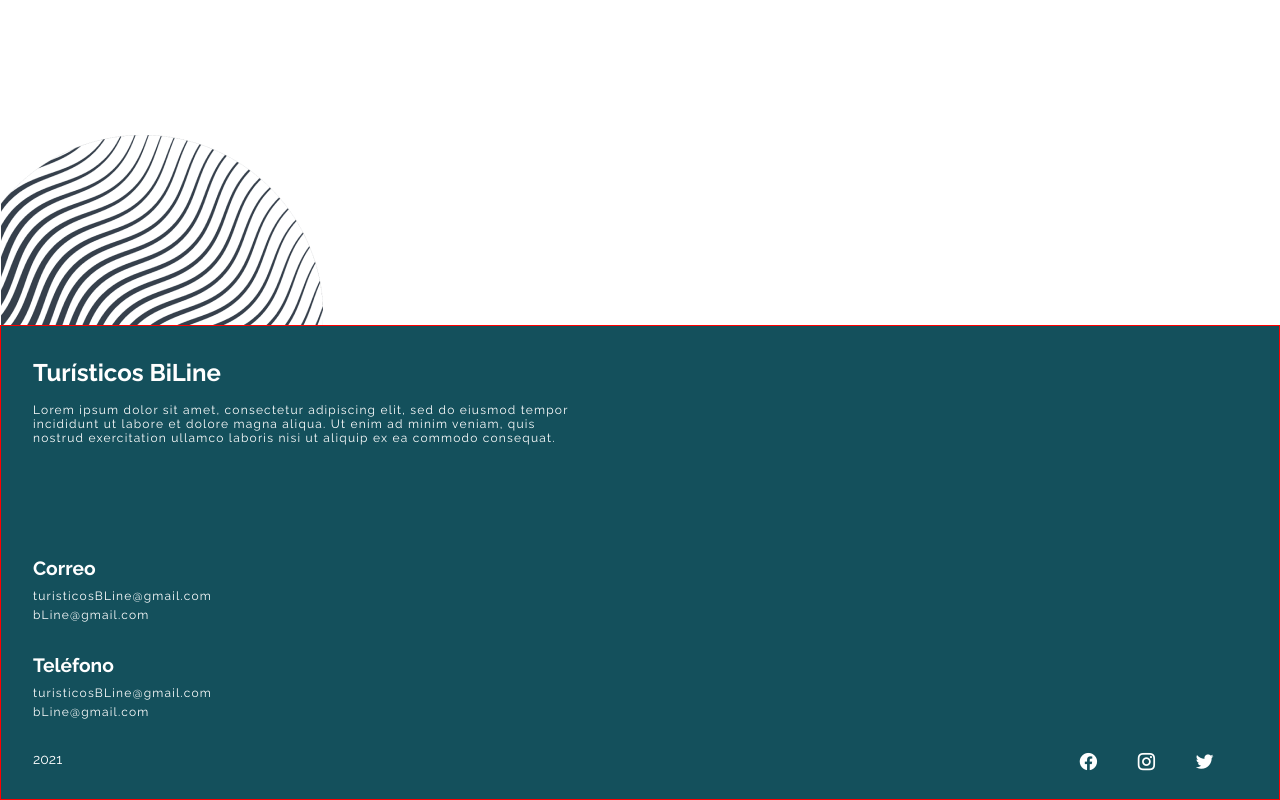
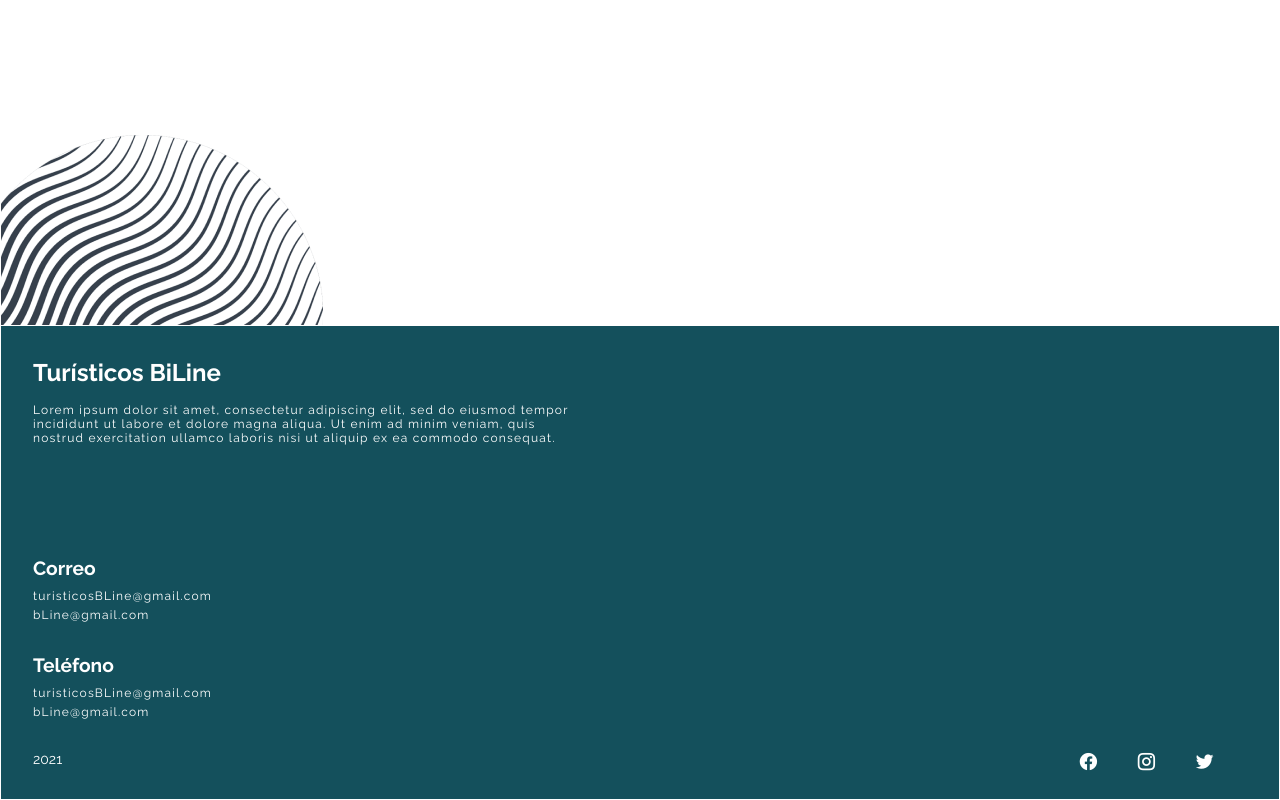
Before and after one commit to GFCarlosE/Segundo_Parcial, a website built with Parcel: page index.html in a window 1280 px wide. Shown: the part 8660-9460 px from the top of the page. Built offline with nearby package versions, Linux system fonts and the light colour scheme.

Commit message:
Final VFinal3

```diff
--- a/css/style.css
+++ b/css/style.css
@@ -464,7 +464,7 @@ footer{
   position: relative;
   margin-top: 400px;
   color: white;
-  border: 1px solid red;
+  border: 1px solid;
 }
 
 .img_footer{
```
